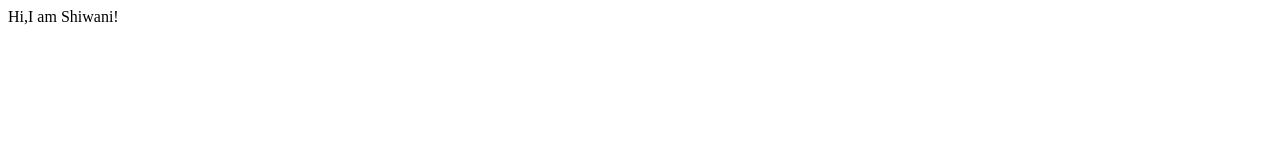
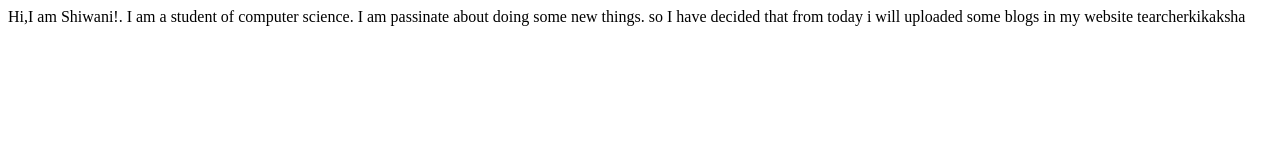
Before and after one commit to BhaskarShiwani/Student-name-site, a plain HTML site: page index.html in a window 1280 px wide. Drawn offline with Linux system fonts and the light colour scheme.

Commit message:
docs: change in code

```diff
--- a/index.html
+++ b/index.html
@@ -7,6 +7,11 @@
     <title>Studentsite</title>
 </head>
 <body>
-    Hi,I am Shiwani!
+    Hi,I am Shiwani!.
+    I am a student of computer science.
+    I am passinate about doing some new things.
+    so I have decided that from today i
+    will uploaded some blogs in my website
+    tearcherkikaksha
 </body>
 </html>
```
